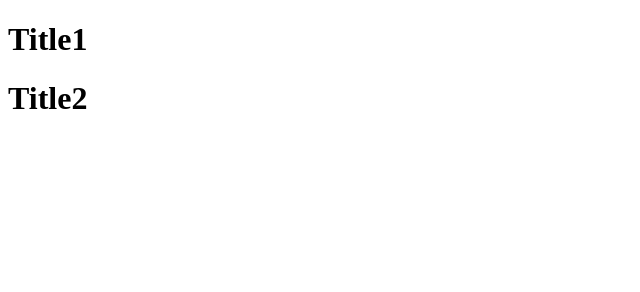
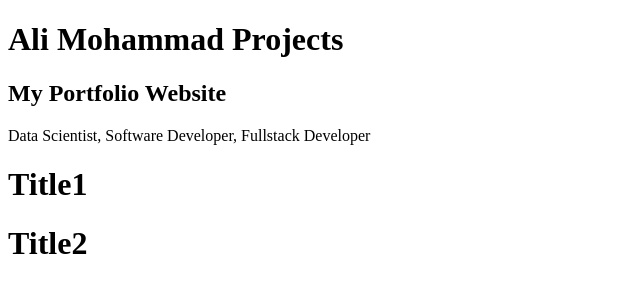
Before and after one commit to AliMohammad92/Learn_Git, a plain HTML site: page index.html in a window 1280 px wide. Shown: the whole page, without its empty margins (0-640 px from the left). Drawn offline with Linux system fonts and the light colour scheme.

Commit message:
Add info about Author

```diff
--- a/index.html
+++ b/index.html
@@ -6,10 +6,14 @@
 		<title>JS</title>
 	</head>
 	<body>
+		<h1>Ali Mohammad Projects</h1>
+		<h2>My Portfolio Website</h2>
+		<p>Data Scientist, Software Developer, Fullstack Developer</p>
 		<h1 id="title1" style="visibility: hidden">Title1</h1>
 		<h1 id="title2" style="visibility: hidden">Title2</h1>
 		<h1 id="title3" style="visibility: hidden">Title3</h1>
 		<h1 id="title4" style="visibility: hidden">Title4</h1>
+
 		<br />
 		<script src="promises.js"></script>
 	</body>
```
